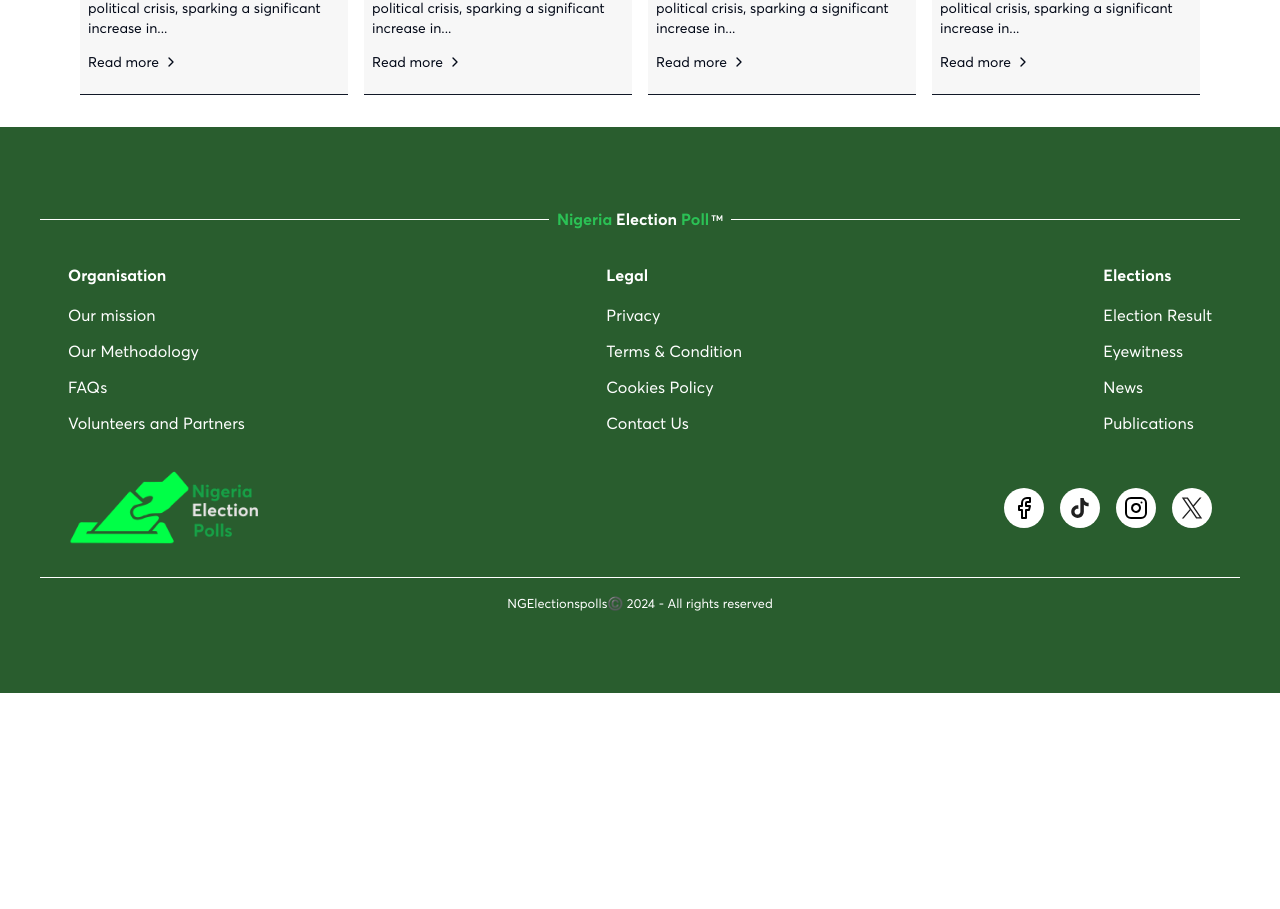
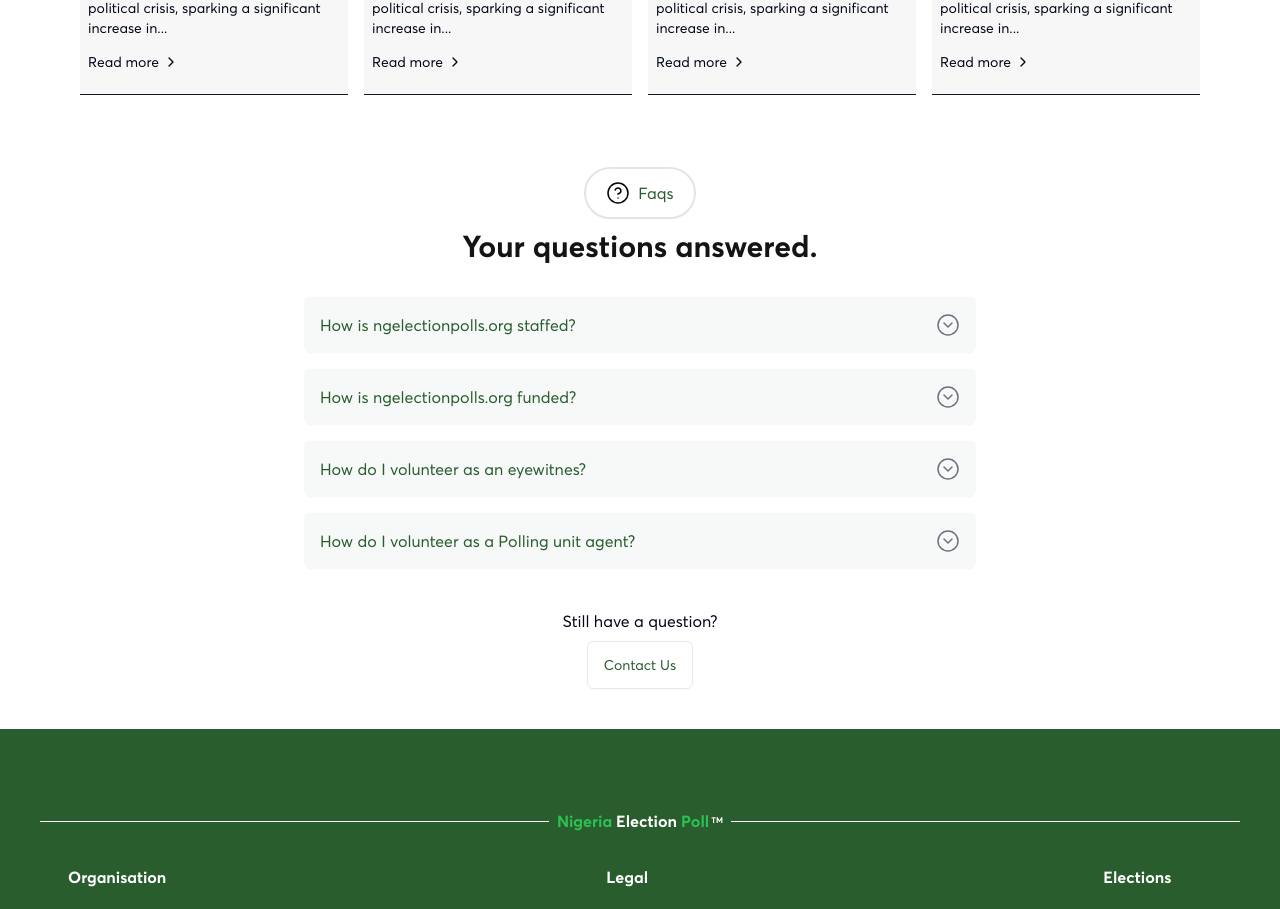
Before and after one commit to Ngelectionpolls-ng/ng-election-fe, a Next.js app: page / in a window 1280 px wide. Shown: the part 3079-3988 px from the top of the page. Before the commit the page ends 3772 px from the top, so only its background shows below. Built offline with nearby package versions, Linux system fonts and the light colour scheme.

Commit message:
Feat: create FAQ section

```diff
--- a/app/page.tsx
+++ b/app/page.tsx
@@ -1,4 +1,5 @@
 import ElectionUpdateSection from "@/components/home/ElectionUpdateSection";
+import FAQSection from "@/components/home/FAQSection";
 import Footer from "@/components/home/Footer";
 import Header from "@/components/home/Header";
 import JoinCommunitySection from "@/components/home/JoinCommunitySection";
@@ -16,6 +17,7 @@ export default function Home() {
       <OurMission />
       <OurInitiative />
       <NewsAndReports />
+      <FAQSection />
       <Footer />
     </main>
   );
--- /dev/null
+++ b/components/home/FAQSection.tsx
@@ -0,0 +1,63 @@
+import { CircleHelp } from "lucide-react"
+import { Accordion, AccordionContent, AccordionItem, AccordionTrigger } from "../ui/accordion"
+import Link from "next/link"
+import { Button } from "../ui/button"
+
+function FAQSection() {
+    const faqs = [
+        {
+            id: 0,
+            question: "How is ngelectionpolls.org staffed?",
+            answer: "How is ngelectionpolls.org staffed?"
+        },
+        {
+            id: 1,
+            question: "How is ngelectionpolls.org funded?",
+            answer: "How is ngelectionpolls.org funded?"
+        },
+        {
+            id: 2,
+            question: "How do I volunteer as an eyewitnes?",
+            answer: "How do I volunteer as an eyewitnes?"
+        },
+        {
+            id: 3,
+            question: "How do I volunteer as a Polling unit agent?",
+            answer: "How do I volunteer as a Polling unit agent?"
+        },
+    ]
+    return (
+        <section className="py-10 px-4 sm:px-10 md:px-20 bg-white">
+            <div className="flex flex-col items-center mb-8">
+                <div className="py-3 px-5 flex items-center gap-2 w-fit text-primary border-2 border-[#E4E4E7] rounded-[48px]">
+                    <CircleHelp strokeWidth={1.5} color="black" />
+                    Faqs
+                </div>
+                <h2 className="text-black-500 mt-[10px] text-2xl md:text-3xl font-bold">Your questions answered.</h2>
+            </div>
+            <div className="lg:max-w-[60%] mx-auto">
+            <Accordion type="single" collapsible className="w-full">
+                {faqs.map((faq) => {
+                    return (
+                        <AccordionItem value={`item-${faq.id}`} key={faq.id}>
+                            <AccordionTrigger>{faq.question}</AccordionTrigger>
+                            <AccordionContent>
+                                {faq.answer}
+                            </AccordionContent>
+                        </AccordionItem>
+                    )
+                })}
+            </Accordion>
+            </div>
+            <div className="flex flex-col gap-2 items-center mt-10">
+                Still have a question?
+                <Link href={'/contact-us'}>
+                <Button variant='outline' className="rounded-md text-primary font-normal">Contact Us</Button>
+                </Link>
+            </div>
+
+        </section>
+    )
+}
+
+export default FAQSection
--- /dev/null
+++ b/components/ui/accordion.tsx
@@ -0,0 +1,59 @@
+"use client"
+
+import * as React from "react"
+import * as AccordionPrimitive from "@radix-ui/react-accordion"
+import { ChevronDown } from "lucide-react"
+
+import { cn } from "@/lib/utils"
+import { ChevronDownCircle } from "lucide-react"
+
+const Accordion = AccordionPrimitive.Root
+
+const AccordionItem = React.forwardRef<
+  React.ElementRef<typeof AccordionPrimitive.Item>,
+  React.ComponentPropsWithoutRef<typeof AccordionPrimitive.Item>
+>(({ className, ...props }, ref) => (
+  <AccordionPrimitive.Item
+    ref={ref}
+    className={cn("mb-4", className)}
+    {...props}
+  />
+))
+AccordionItem.displayName = "AccordionItem"
+
+const AccordionTrigger = React.forwardRef<
+  React.ElementRef<typeof AccordionPrimitive.Trigger>,
+  React.ComponentPropsWithoutRef<typeof AccordionPrimitive.Trigger>
+>(({ className, children, ...props }, ref) => (
+  <AccordionPrimitive.Header className="flex">
+    <AccordionPrimitive.Trigger
+      ref={ref}
+      className={cn(
+        "bg-[#F7F8F8] flex flex-1 items-center justify-between p-4 text-primary text-left rounded-md font-medium transition-all hover:underline [&[data-state=open]>svg]:rotate-180",
+        className
+      )}
+      {...props}
+    >
+      {children}
+      <ChevronDownCircle strokeWidth={1.5} className="size-6 shrink-0 transition-transform duration-200 text-gray-500" />
+    </AccordionPrimitive.Trigger>
+  </AccordionPrimitive.Header>
+))
+AccordionTrigger.displayName = AccordionPrimitive.Trigger.displayName
+
+const AccordionContent = React.forwardRef<
+  React.ElementRef<typeof AccordionPrimitive.Content>,
+  React.ComponentPropsWithoutRef<typeof AccordionPrimitive.Content>
+>(({ className, children, ...props }, ref) => (
+  <AccordionPrimitive.Content
+    ref={ref}
+    className="overflow-hidden px-4 text-sm transition-all data-[state=closed]:animate-accordion-up data-[state=open]:animate-accordion-down"
+    {...props}
+  >
+    <div className={cn("pb-4 pt-0", className)}>{children}</div>
+  </AccordionPrimitive.Content>
+))
+
+AccordionContent.displayName = AccordionPrimitive.Content.displayName
+
+export { Accordion, AccordionItem, AccordionTrigger, AccordionContent }
--- a/package.json
+++ b/package.json
@@ -9,6 +9,7 @@
     "lint": "next lint"
   },
   "dependencies": {
+    "@radix-ui/react-accordion": "^1.2.0",
     "@radix-ui/react-collapsible": "^1.1.0",
     "@radix-ui/react-dropdown-menu": "^2.1.1",
     "@radix-ui/react-navigation-menu": "^1.2.0",
--- a/tailwind.config.ts
+++ b/tailwind.config.ts
@@ -10,93 +10,121 @@ const config = {
   ],
   theme: {
   	container: {
-      center: true,
-      padding: "2rem",
+  		center: 'true',
+  		padding: '2rem',
   		screens: {
-        "2xl": "1400px",
-      },
+  			'2xl': '1400px'
+  		}
   	},
   	extend: {
   		fontFamily: {
-        averta: ["Averta", "sans-serif"],
+  			averta: ["Averta", "sans-serif"]
   		},
   		colors: {
-        border: "hsl(var(--border))",
-        input: "hsl(var(--input))",
-        ring: "hsl(var(--ring))",
-        background: "hsl(var(--background))",
-        foreground: "hsl(var(--foreground))",
+  			border: 'hsl(var(--border))',
+  			input: 'hsl(var(--input))',
+  			ring: 'hsl(var(--ring))',
+  			background: 'hsl(var(--background))',
+  			foreground: 'hsl(var(--foreground))',
   			primary: {
-          DEFAULT: "#295D2E",
-          foreground: "hsl(var(--primary-foreground))",
+  				DEFAULT: '#295D2E',
+  				foreground: 'hsl(var(--primary-foreground))'
   			},
   			secondary: {
-          DEFAULT: "#F7A600",
-
-
-          foreground: "hsl(var(--secondary-foreground))",
+  				DEFAULT: '#F7A600',
+  				foreground: 'hsl(var(--secondary-foreground))'
   			},
   			destructive: {
-          DEFAULT: "#E80D0D",
-          foreground: "hsl(var(--destructive-foreground))",
+  				DEFAULT: '#E80D0D',
+  				foreground: 'hsl(var(--destructive-foreground))'
   			},
   			muted: {
-          DEFAULT: "hsl(var(--muted))",
-          foreground: "hsl(var(--muted-foreground))",
+  				DEFAULT: 'hsl(var(--muted))',
+  				foreground: 'hsl(var(--muted-foreground))'
   			},
   			accent: {
-          DEFAULT: "hsl(var(--accent))",
-          foreground: "hsl(var(--accent-foreground))",
+  				DEFAULT: 'hsl(var(--accent))',
+  				foreground: 'hsl(var(--accent-foreground))'
   			},
   			popover: {
-          DEFAULT: "hsl(var(--popover))",
-          foreground: "hsl(var(--popover-foreground))",
+  				DEFAULT: 'hsl(var(--popover))',
+  				foreground: 'hsl(var(--popover-foreground))'
   			},
   			card: {
-          DEFAULT: "hsl(var(--card))",
-          foreground: "hsl(var(--card-foreground))",
+  				DEFAULT: 'hsl(var(--card))',
+  				foreground: 'hsl(var(--card-foreground))'
   			},
   			greenShades: {
-          DEFAULT: "#A5E2ACCC",
-          timestamp: "#00FF47",
+  				DEFAULT: '#A5E2ACCC',
+  				timestamp: '#00FF47'
   			},
-        "grey": "#EEEEEE",
-        "shadow": "#9E9E9E",
-        lightGreen: "#2BC155",
-        "black-500": "#141414",
-        "white-full-500": "#FAF8F8",
-        "neutral-dark-1": "#525252",
-        "neutral-dark-2": "#0A0A0A",
-        "light-green": "#2BC155"
+  			'grey': '#EEEEEE',
+  			'shadow': '#9E9E9E',
+  			lightGreen: '#2BC155',
+  			'black-500': '#141414',
+  			'white-full-500': '#FAF8F8',
+  			'neutral-dark-1': '#525252',
+  			'neutral-dark-2': '#0A0A0A',
+  			'light-green': '#2BC155'
   		},
   		borderRadius: {
-        lg: "var(--radius)",
-        md: "calc(var(--radius) - 2px)",
-        sm: "calc(var(--radius) - 4px)",
+  			lg: 'var(--radius)',
+  			md: 'calc(var(--radius) - 2px)',
+  			sm: 'calc(var(--radius) - 4px)'
   		},
   		keyframes: {
-        "accordion-down": {
-          from: { height: "0" },
-          to: { height: "var(--radix-accordion-content-height)" },
+  			'accordion-down': {
+  				from: {
+  					height: '0'
   				},
-        "accordion-up": {
-          from: { height: "var(--radix-accordion-content-height)" },
-          to: { height: "0" },
+  				to: {
+  					height: 'var(--radix-accordion-content-height)'
+  				}
   			},
-        "caret-blink": {
-          "0%,70%,100%": { opacity: "1" },
-          "20%,50%": { opacity: "0" },
+  			'accordion-up': {
+  				from: {
+  					height: 'var(--radix-accordion-content-height)'
   				},
+  				to: {
+  					height: '0'
+  				}
+  			},
+  			'caret-blink': {
+  				'0%,70%,100%': {
+  					opacity: '1'
+  				},
+  				'20%,50%': {
+  					opacity: '0'
+  				}
+  			},
+  			'accordion-down': {
+  				from: {
+  					height: '0'
+  				},
+  				to: {
+  					height: 'var(--radix-accordion-content-height)'
+  				}
+  			},
+  			'accordion-up': {
+  				from: {
+  					height: 'var(--radix-accordion-content-height)'
+  				},
+  				to: {
+  					height: '0'
+  				}
+  			}
   		},
   		animation: {
-        "accordion-down": "accordion-down 0.2s ease-out",
-        "accordion-up": "accordion-up 0.2s ease-out",
-        "caret-blink": "caret-blink 1.25s ease-out infinite",
+  			'accordion-down': 'accordion-down 0.2s ease-out',
+  			'accordion-up': 'accordion-up 0.2s ease-out',
+  			'caret-blink': 'caret-blink 1.25s ease-out infinite',
+  			'accordion-down': 'accordion-down 0.2s ease-out',
+  			'accordion-up': 'accordion-up 0.2s ease-out'
   		},
   		dropShadow: {
-        "custom-dropshadow": "0px 5.311px 7.082px rgba(135, 67, 223, 0.37)",
-      },
-    },
+  			'custom-dropshadow': '0px 5.311px 7.082px rgba(135, 67, 223, 0.37)'
+  		}
+  	}
   },
   plugins: [require("tailwindcss-animate")],
 } satisfies Config;
```
Also changed, not shown: 1 other file (tests, documents, lock files or other folders). Lines whose indentation alone changed are shown as unchanged.
